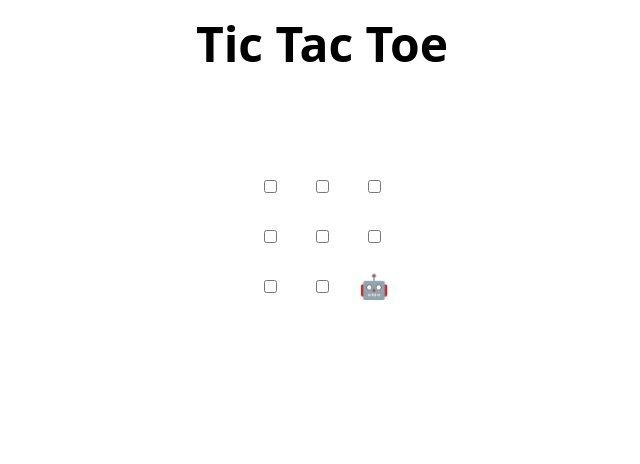
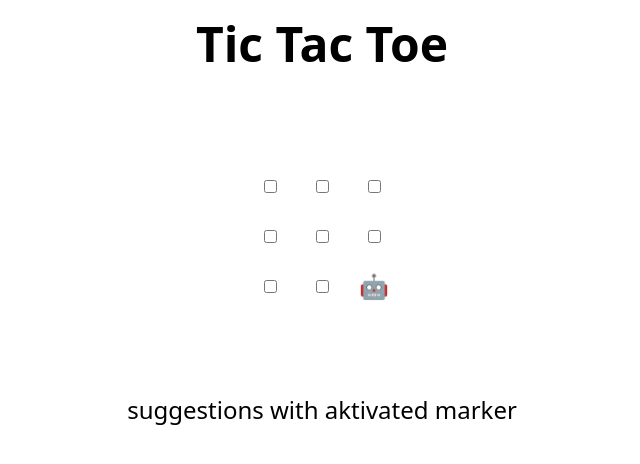
Before and after one commit to pele11/skills-review-pull-requests, a plain HTML site: page index.html in a window 1280 px wide. Shown: the whole page, without its empty margins (318-958 px from the left). Drawn offline with Linux system fonts and the light colour scheme.

Commit message:
Update index.html

```diff
--- a/index.html
+++ b/index.html
@@ -48,7 +48,7 @@
 </table>
 
 <h2 hidden>Game over, refresh to play again 🧑‍💻 🤖!</h2>
-
+suggestions with aktivated marker
 <script>
   // Initialization
   const boxes = Array.from(document.querySelectorAll("td"));
```
